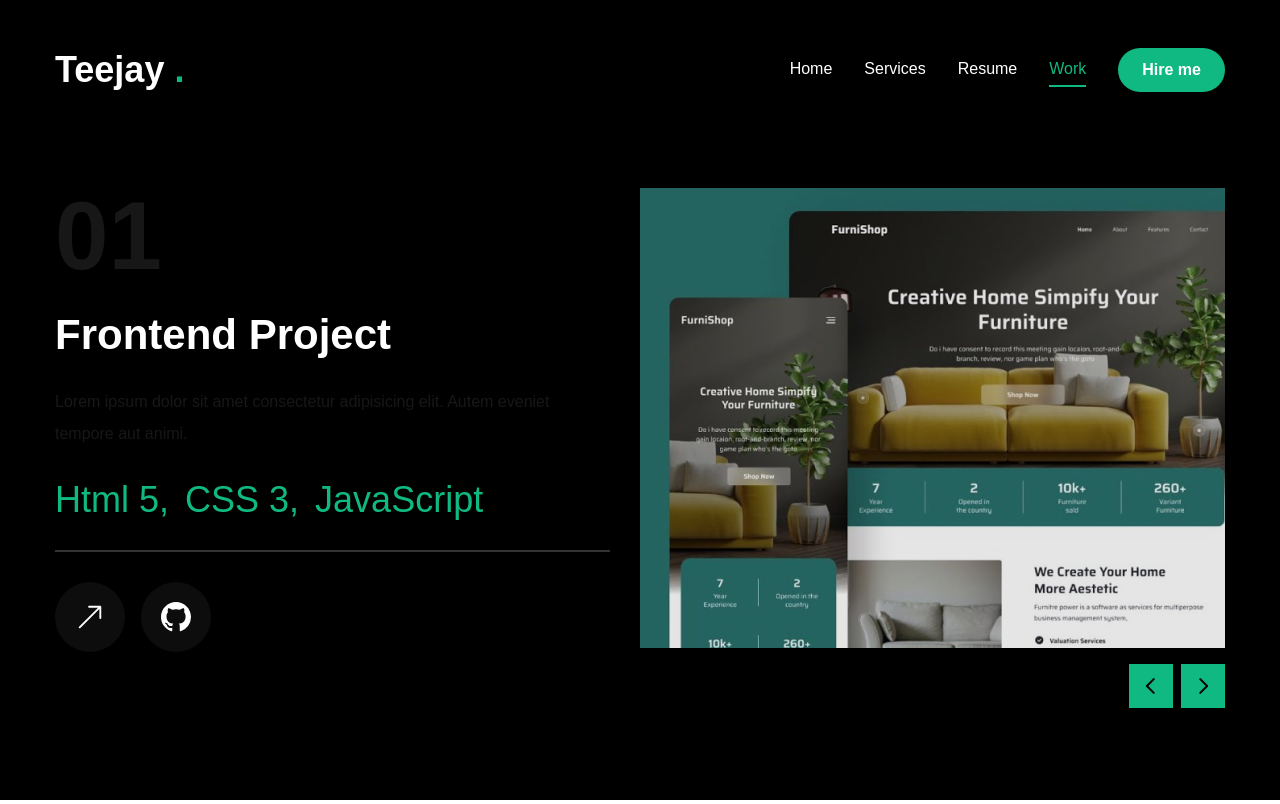
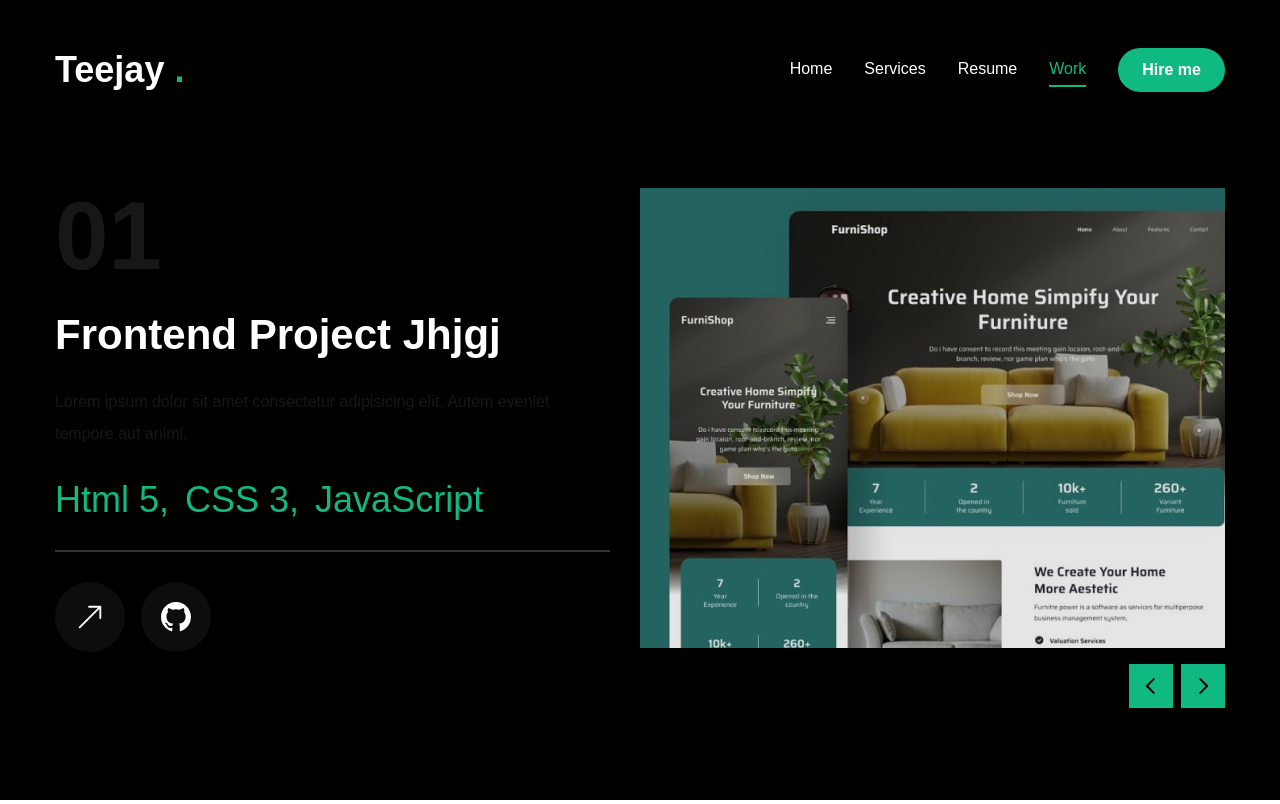
Before and after one commit to Teejay-deen/my-portfolio, a Next.js app: page /work in a window 1280 px wide. Built offline with nearby package versions, Linux system fonts and the light colour scheme.

Commit message:
check changes

```diff
--- a/app/work/page.jsx
+++ b/app/work/page.jsx
@@ -93,7 +93,7 @@ const Work = () => {
               </div>
 
               <h2 className="text-[42px] font-bold leading-none text-white group-hover:text-emerald-500 transition-all duration-500 capitalize">
-                {project.category} Project
+                {project.category} Project jhjgj
               </h2>
 
               <p>{project.description}</p>
```
